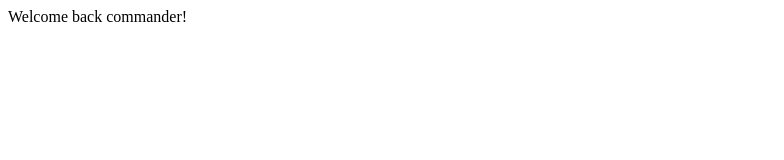
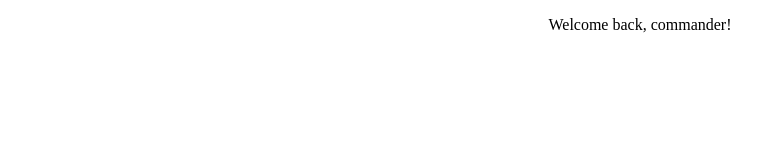
Before and after one commit to xingwang/test, a plain HTML site: page index.html in a window 1280 px wide. Shown: the whole page, without its empty margins (0-784 px from the left). Drawn offline with Linux system fonts and the light colour scheme.

Commit message:
Update index.html

```diff
--- a/index.html
+++ b/index.html
@@ -9,6 +9,6 @@
 </head>
 
 <body>
-  Welcome back commander!
+  <p><center>Welcome back, commander!</center></p>
 </body>
 </html>
```
